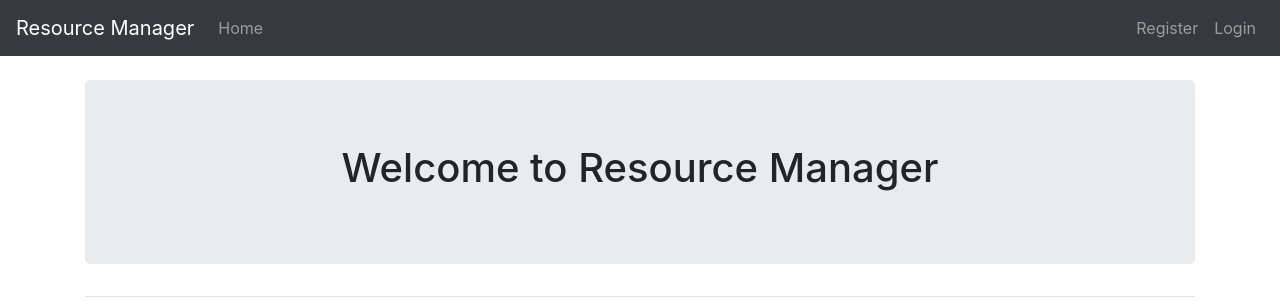
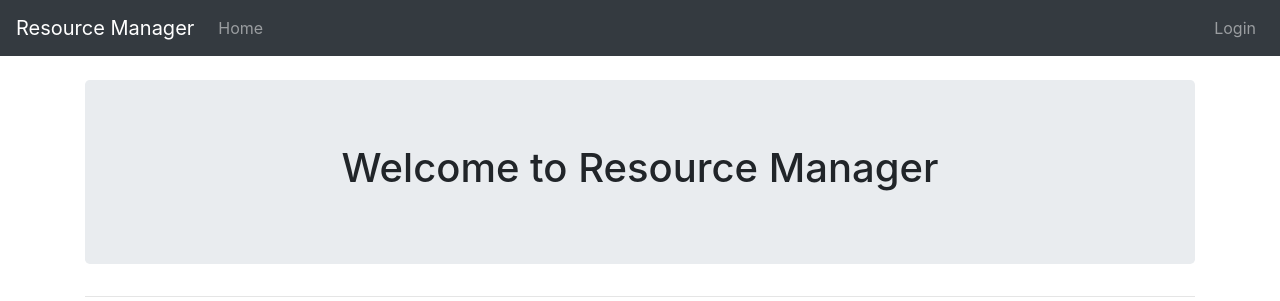
Before and after one commit to saffarmar/DatabaseProject, a Flask app: page / in a window 1280 px wide. Shown: the top 301 px of the page. Run offline with Flask 2, Linux system fonts and the light colour scheme; some libraries are stand-ins or nearby versions.

Commit message:
Update navbar.html

```diff
--- a/templates/navbar.html
+++ b/templates/navbar.html
@@ -28,10 +28,7 @@
           <a class="nav-link" href="/logout" id="logout_link">Logout</a>
         </li>
       {% else %}
-        <li class="nav-item">
-            <a class="nav-link" href="/register">Register</a>
-        </li>
-        <li class="nav-item">
+          <li class="nav-item">
           <a class="nav-link" href="/login">Login</a>
         </li>
       {% endif %}
```
